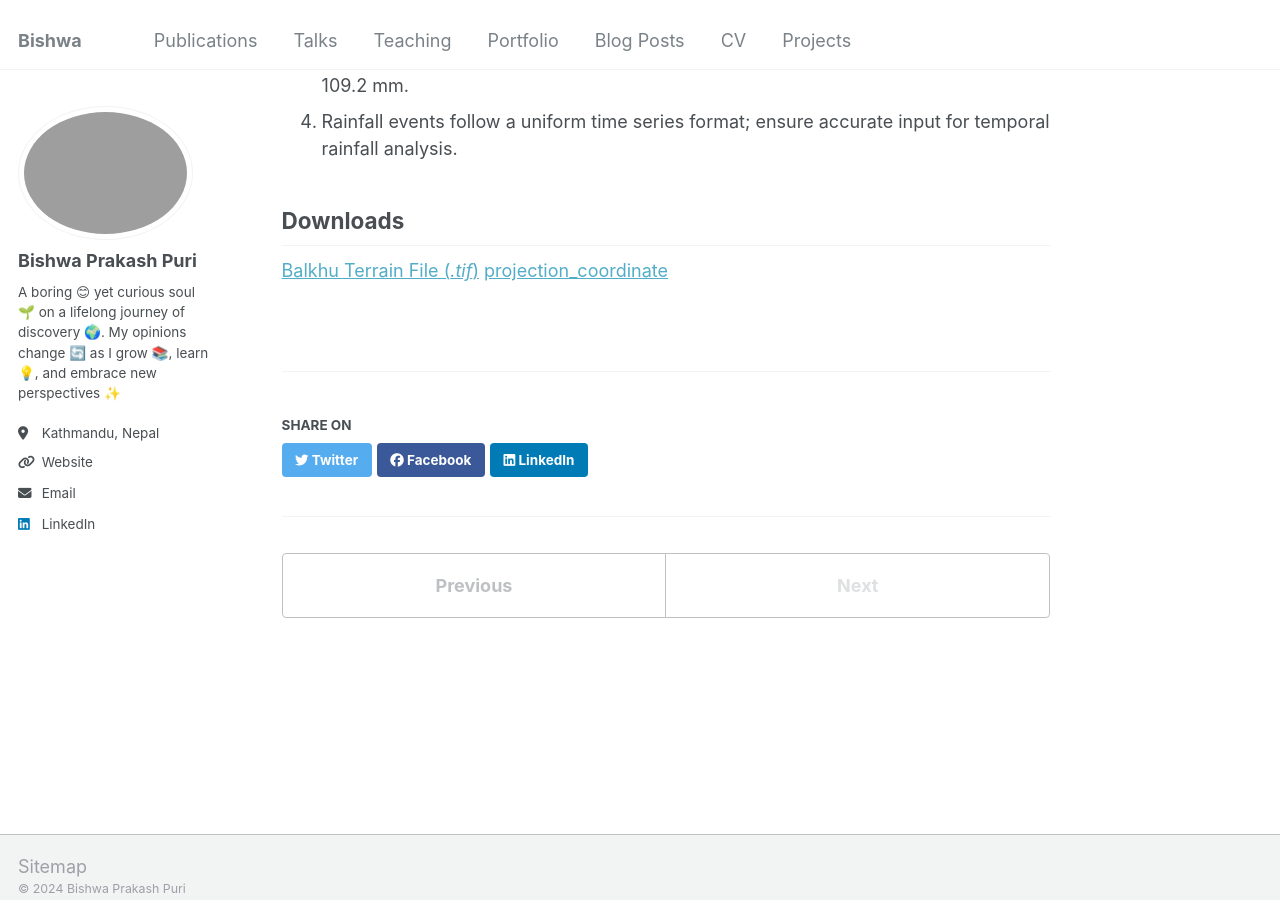
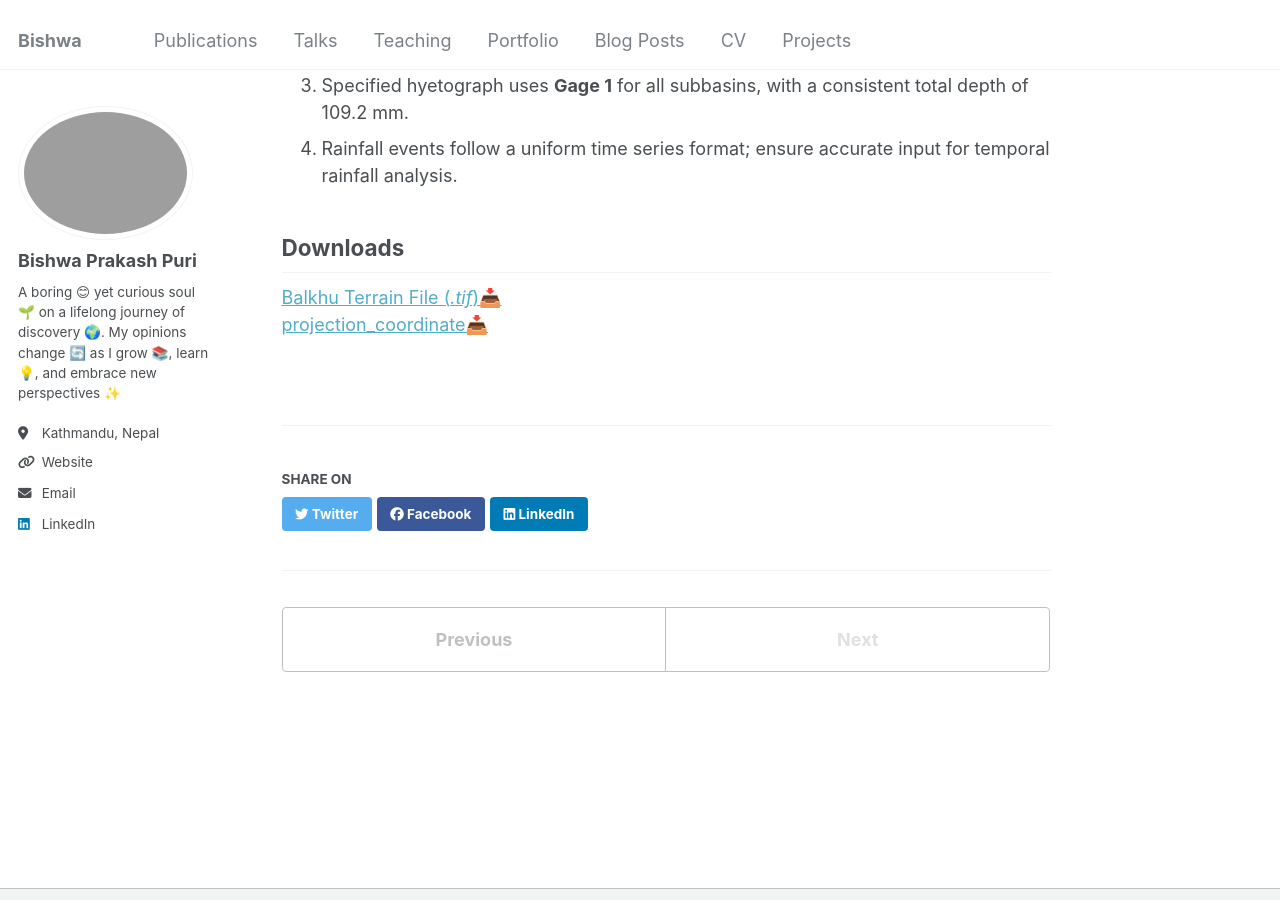
Before and after one commit to workBishwa/imBishwa, a Jekyll site: the page built from _teaching/Introduction_to_HECHMS.md, in a window 1280 px wide and 900 px high, scrolled down 2147 px. Built offline with Jekyll 4.4.1, drawn with Linux system fonts in a browser that asks for light colours.

Commit message:
download emoji

```diff
--- a/_teaching/Introduction_to_HECHMS.md
+++ b/_teaching/Introduction_to_HECHMS.md
@@ -74,5 +74,5 @@ In this project, we will use HEC-HMS to analyze hydrological processes in the Ba
 
 ## **Downloads**
 
-[Balkhu Terrain File (*.tif*)](https://workbishwa.github.io/imBishwa/files/clip_balkhu111.tif)
-[projection_coordinate](https://workbishwa.github.io/imBishwa/files/balkhu_coordinate.prj)
+[Balkhu Terrain File (*.tif*)📥](https://workbishwa.github.io/imBishwa/files/clip_balkhu111.tif)
+[projection_coordinate📥](https://workbishwa.github.io/imBishwa/files/balkhu_coordinate.prj)
```
